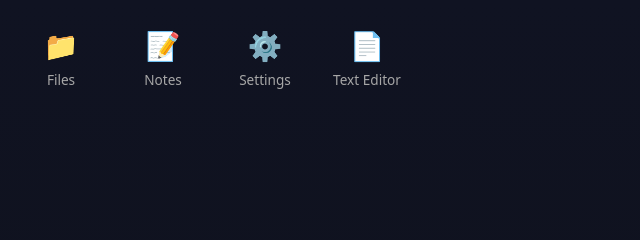
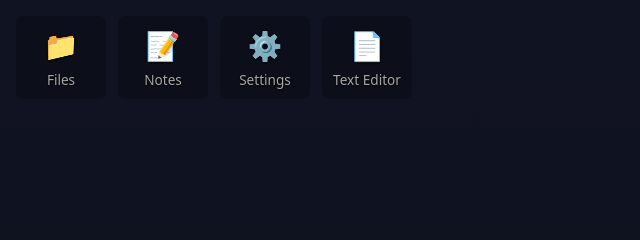
Before and after one commit to AlecKotovichSAM/vibe-web-os, a plain HTML site: page index.html in a window 1280 px wide. Shown: the top 240 px of the page, 0-640 px from the left. Drawn offline with Linux system fonts and the light colour scheme.

Commit message:
fix: Fonts are ineligible on some wallpapers #6

```diff
--- a/css/os.css
+++ b/css/os.css
@@ -31,12 +31,22 @@ html,body { height:100%; margin:0; font-family:system-ui,Segoe UI,Roboto,Arial,s
   pointer-events: auto; /* Ensure clicks work */
 }
 .icon {
-  width:90px; border:none; background:transparent; color:var(--text);
+  width:90px; border:none; background:rgba(0,0,0,0.2); color:var(--text);
   display:grid; justify-items:center; gap:6px; padding:10px; border-radius:8px; cursor:pointer;
+  backdrop-filter: blur(4px);
+  transition: background 0.2s ease;
 }
-.icon:hover { background:rgba(255,255,255,0.06); }
-.icon-glyph { font-size:1.75rem; }
-.icon-label { font-size:.85rem; color:var(--muted); }
+.icon:hover { background:rgba(255,255,255,0.15); }
+.icon-glyph {
+  font-size:1.75rem;
+  text-shadow: 0 1px 2px rgba(0,0,0,0.8), 0 0 4px rgba(0,0,0,0.6);
+}
+.icon-label {
+  font-size:.85rem;
+  color:var(--muted);
+  text-shadow: 0 1px 2px rgba(0,0,0,0.9), 0 0 3px rgba(0,0,0,0.7);
+  font-weight: 500;
+}
 
 #taskbar {
   position:absolute; left:0; right:0; bottom:0; height:44px; background:var(--panel);
```
